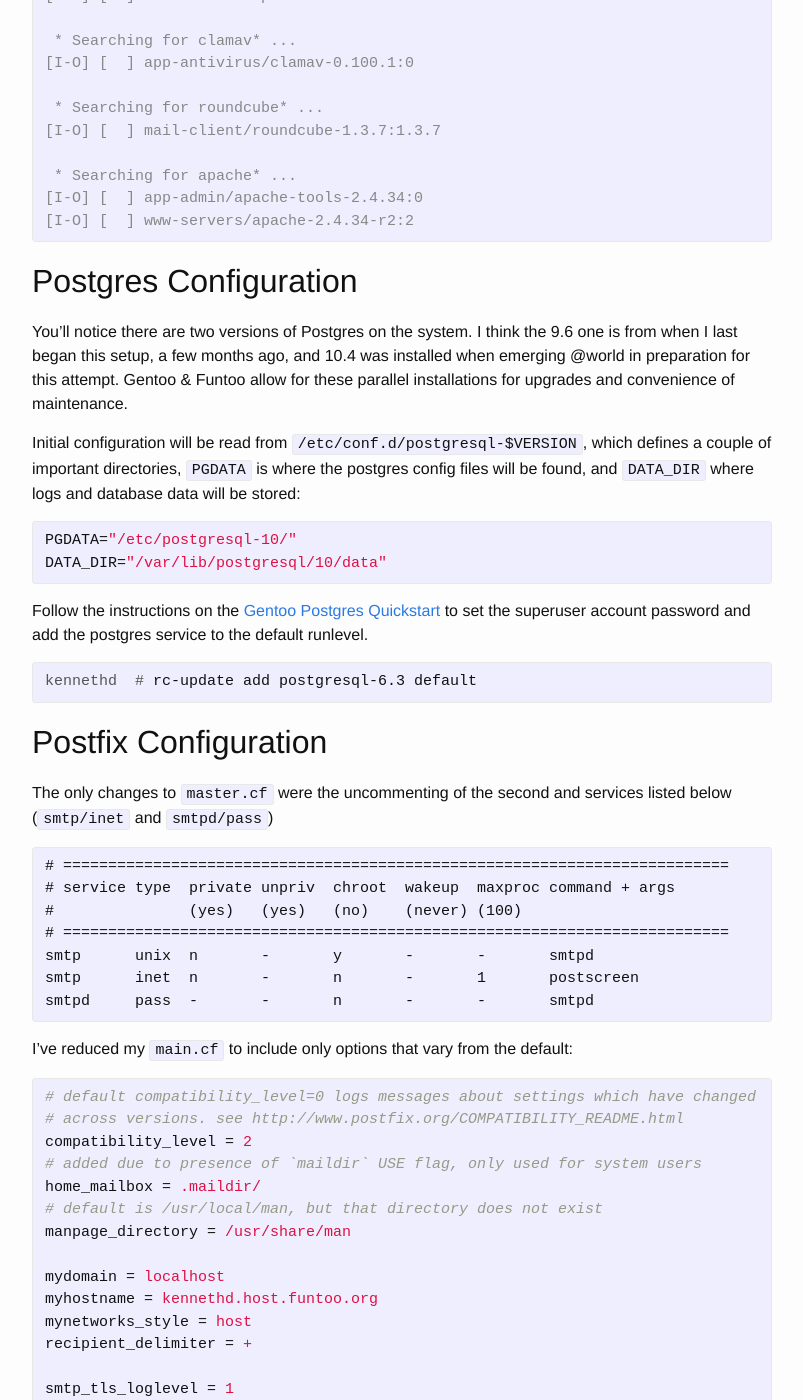
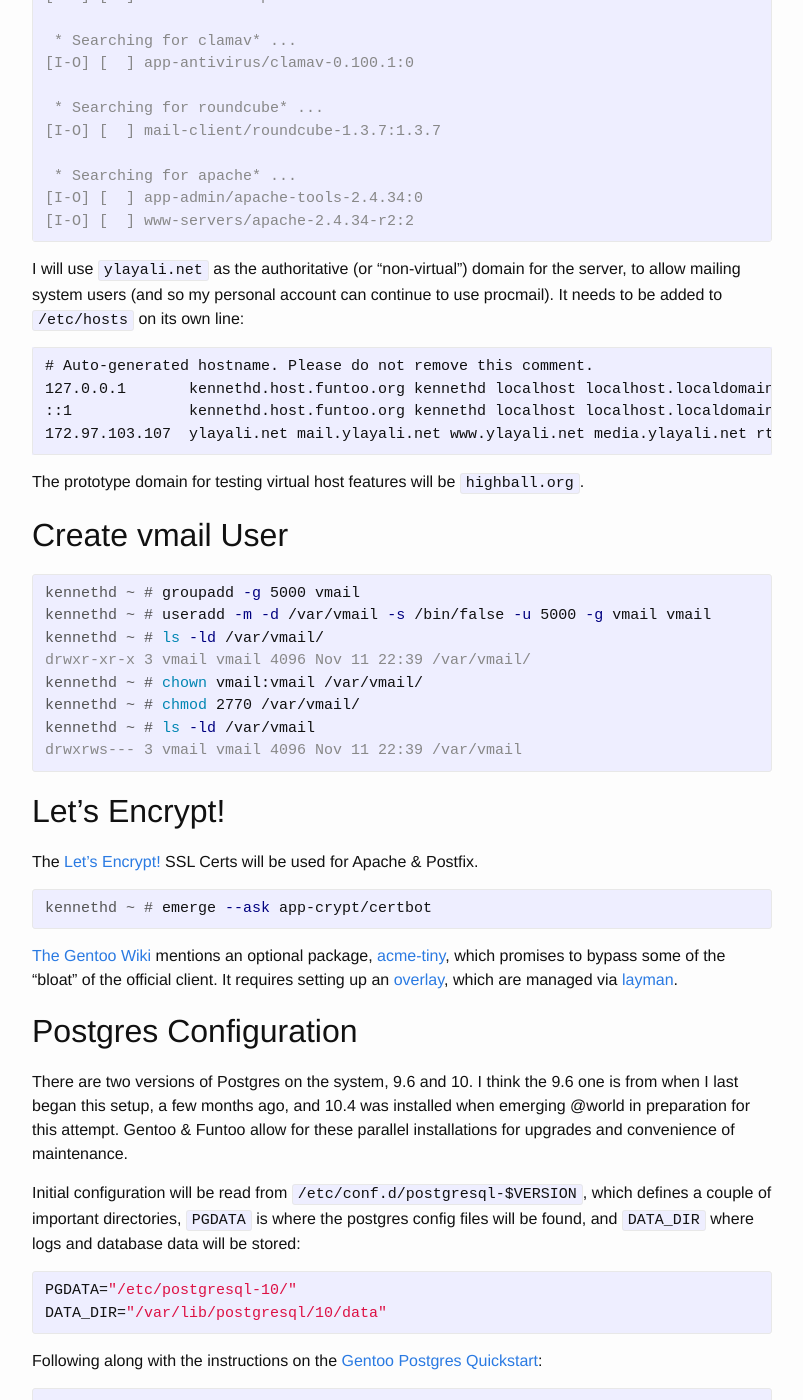
Before and after one commit to kennethd/kennethd.github.io, a Jekyll site: the page built from _posts/2018-09-01-postfix-virtualhost-setup.markdown, in a window 1280 px wide and 1400 px high, scrolled down 933 px. Shown: the whole window, without its empty margins (238-1041 px from the left). Built offline with Jekyll 4.4.1, drawn with Linux system fonts in a browser that asks for light colours; some of the changed text lies outside the part shown.

Commit message:
progress

````diff
--- a/_posts/2018-09-01-postfix-virtualhost-setup.markdown
+++ b/_posts/2018-09-01-postfix-virtualhost-setup.markdown
@@ -15,6 +15,7 @@
 many resources on the internet, but particularly [SwifT's HOWTO for
 Gentoo](https://wiki.gentoo.org/wiki/User:SwifT/Wikified_but_not_merged_documents/Virtual_mail_HOWTO)
 
+
 ## Getting Started
 
 My USE flags from `/etc/portage/make.conf`:
@@ -23,7 +24,7 @@
 USE="-X -alsa -gnome -gtk -kde -mbox -qt4 -vda apache2 authdaemond bzip2 clamdtop crypt geoip imap ipv6 maildir mysql postgres sasl smtp spamassassin spell ssl urandom vhosts"
 {% endhighlight %}
 
-Installed versions of software:
+Installed versions of some relevant software:
 
 {% highlight shell-session %}
 kennethd ~ # equery list courier* postgres* postfix* spamassassin* clamav* roundcube* apache*
@@ -54,9 +55,55 @@
 [I-O] [  ] www-servers/apache-2.4.34-r2:2
 {% endhighlight %}
 
+
+I will use `ylayali.net` as the authoritative (or "non-virtual") domain for
+the server, to allow mailing system users (and so my personal account can
+continue to use procmail).  It needs to be added to `/etc/hosts` on its own line:
+
+```
+# Auto-generated hostname. Please do not remove this comment.
+127.0.0.1       kennethd.host.funtoo.org kennethd localhost localhost.localdomain
+::1             kennethd.host.funtoo.org kennethd localhost localhost.localdomain
+172.97.103.107  ylayali.net mail.ylayali.net www.ylayali.net media.ylayali.net rt.ylayali.net
+```
+
+The prototype domain for testing virtual host features will be `highball.org`.
+
+
+## Create vmail User
+
+{% highlight shell-session %}
+kennethd ~ # groupadd -g 5000 vmail
+kennethd ~ # useradd -m -d /var/vmail -s /bin/false -u 5000 -g vmail vmail
+kennethd ~ # ls -ld /var/vmail/
+drwxr-xr-x 3 vmail vmail 4096 Nov 11 22:39 /var/vmail/
+kennethd ~ # chown vmail:vmail /var/vmail/
+kennethd ~ # chmod 2770 /var/vmail/
+kennethd ~ # ls -ld /var/vmail
+drwxrws--- 3 vmail vmail 4096 Nov 11 22:39 /var/vmail
+{% endhighlight %}
+
+
+## Let's Encrypt!
+
+The [Let's Encrypt!](https://letsencrypt.org/getting-started/)
+SSL Certs will be used for Apache & Postfix.
+
+{% highlight shell-session %}
+kennethd ~ # emerge --ask app-crypt/certbot
+{% endhighlight %}
+
+
+[The Gentoo Wiki](https://wiki.gentoo.org/wiki/Let%27s_Encrypt) mentions an
+optional package, [acme-tiny](https://github.com/diafygi/acme-tiny/), which
+promises to bypass some of the "bloat" of the official client.  It requires
+setting up an [overlay](https://www.funtoo.org/Local_Overlay), which are
+managed via [layman](https://wiki.gentoo.org/wiki/Layman).
+
+
 ## Postgres Configuration
 
-You'll notice there are two versions of Postgres on the system.  I think the
+There are two versions of Postgres on the system, 9.6 and 10.  I think the
 9.6 one is from when I last began this setup, a few months ago, and 10.4 was
 installed when emerging @world in preparation for this attempt.  Gentoo &
 Funtoo allow for these parallel installations for upgrades and convenience of
@@ -72,14 +119,66 @@
 DATA_DIR="/var/lib/postgresql/10/data"
 {% endhighlight %}
 
-Follow the instructions on the [Gentoo Postgres Quickstart](https://wiki.gentoo.org/wiki/PostgreSQL/QuickStart)
-to set the superuser account password and add the postgres service to the default runlevel.
+Following along with the instructions on the [Gentoo Postgres Quickstart](https://wiki.gentoo.org/wiki/PostgreSQL/QuickStart):
 
 {% highlight shell-session %}
-kennethd  # rc-update add postgresql-6.3 default
+kennethd ~ # emerge --config dev-db/postgresql:10
 {% endhighlight %}
 
+**/etc/postgresql-10/pg_hba.conf**
+```
+# TYPE  DATABASE        USER            ADDRESS                 METHOD
+
+# "local" is for Unix domain socket connections only
+local   all             all                                     password
+# IPv4 local connections:
+host    all             all             127.0.0.1/32            password
+# IPv6 local connections:
+host    all             all             ::1/128                 password
+# Allow replication connections from localhost, by a user with the replication privilege.
+local   replication     all                                     trust
+host    replication     all             127.0.0.1/32            trust
+host    replication     all             ::1/128                 trust
+```
+
+{% highlight shell-session %}
+kennethd ~ # /etc/init.d/postgresql-10 reload
+kennethd ~ # rc-update add postgresql-10 default
+{% endhighlight %}
+
+Try it out: `psql -U postgres postgres`
+{% highlight sql %}
+Password for user postgres:
+psql (10.4)
+Type "help" for help.
+
+postgres=# CREATE ROLE kenneth WITH LOGIN;
+CREATE ROLE
+postgres=# \password kenneth
+Enter new password:
+Enter it again:
+postgres=# CREATE DATABASE testdb WITH OWNER kenneth;
+CREATE DATABASE
+postgres=# \l
+                                List of databases
+   Name    |  Owner   | Encoding | Collate |    Ctype    |   Access privileges
+-----------+----------+----------+---------+-------------+-----------------------
+ postgres  | postgres | UTF8     | C       | en_US.UTF-8 |
+ template0 | postgres | UTF8     | C       | en_US.UTF-8 | =c/postgres          +
+           |          |          |         |             | postgres=CTc/postgres
+ template1 | postgres | UTF8     | C       | en_US.UTF-8 | =c/postgres          +
+           |          |          |         |             | postgres=CTc/postgres
+ testdb    | kenneth  | UTF8     | C       | en_US.UTF-8 |
+(4 rows)
+{% endhighlight %}
+
+
 ## Postfix Configuration
+
+I have the following package-specific USE flags:
+{% highlight shell-session %}
+kennethd ~ # echo "mail-mta/postfix cdb hardened postgres sasl ssl" >>  /etc/portage/package.use/mail-mta
+{% endhighlight %}
 
 The only changes to `master.cf` were the uncommenting of the second and
 services listed below (`smtp/inet` and `smtpd/pass`)
@@ -105,8 +204,8 @@
 # default is /usr/local/man, but that directory does not exist
 manpage_directory = /usr/share/man
 
-mydomain = localhost
-myhostname = kennethd.host.funtoo.org
+mydomain = ylayali.net
+myhostname = mail.ylayali.net
 mynetworks_style = host
 recipient_delimiter = +
 
@@ -150,6 +249,12 @@
 query           = SELECT maildir FROM mailbox WHERE local_part='%u' AND domain='%d' AND active='1';
 {% endhighlight %}
 
+Create the `postfix` user:
+{% highlight shell-session %}
+kennethd ~ # createuser -U postgres -D -P -R -S postfix
+{% endhighlight %}
+
+
 # Alias root@
 
 Edit `/etc/mail/aliases` to ensure root@ forwards to your email address.
@@ -160,13 +265,84 @@
 {% endhighlight %}
 
 
-# Requiring SSL
+# SPF and DKIM
 
-# Creating Certs
+[SPF (Sender Policy Framework)](https://en.wikipedia.org/wiki/Sender_Policy_Framework)
+is a protocol intended to prevent email spoofing by publising (via DNS) a list of IPs
+authorized to originate email for a domain.
 
-# DKIM
 
 # SMTP-time SpamAssassin & ClamAV Configuration
 
 
-## Courier Configuration
+## Courier-imap Configuration
+
+Edit both `/etc/courier-imap/{imapd.cnf,pop3d.cnf}` to look similar to:
+
+{% highlight ini %}
+[ req_dn ]
+C=US
+ST=NY
+L=New York
+O=Courier Mail Server
+OU=Automatically-generated IMAP SSL key
+CN=localhost
+emailAddress=postmaster@ylayali.net
+{% endhighlight %}
+
+And run:
+
+{% highlight shell-session %}
+kennethd ~ # cd /etc/courier-imap/
+kennethd /etc/courier-imap # mkpop3dcert
+kennethd /etc/courier-imap # mkimapdcert
+kennethd /etc/courier-imap # /etc/init.d/courier-imapd start
+kennethd /etc/courier-imap # /etc/init.d/courier-imapd-ssl start
+kennethd /etc/courier-imap # /etc/init.d/courier-pop3d start
+kennethd /etc/courier-imap # /etc/init.d/courier-pop3d-ssl start
+{% endhighlight %}
+
+# Cyrus-sasl Configuration
+
+Cyrus-sasl accepts login info for Courier-imap, which Courier then uses to
+authenticate against postgres
+
+**/etc/sasl2/smtpd.conf**
+```
+mech_list: PLAIN LOGIN
+pwcheck_method: saslauthd
+```
+
+**/etc/conf.d/saslauthd**
+```
+SASLAUTHD_OPTS="${SASLAUTH_MECH} -a rimap -r" SASLAUTHD_OPTS="${SASLAUTHD_OPTS} -O localhost"
+```
+
+And run:
+{% highlight shell-session %}
+kennethd /etc/courier-imap # /etc/init.d/saslauthd start
+{% endhighlight %}
+
+# Add Courier-imap services to default runlevel
+
+{% highlight shell-session %}
+kennethd /etc/courier-imap # rc-update add courier-authlib default
+kennethd /etc/courier-imap # rc-update add courier-imapd default
+kennethd /etc/courier-imap # rc-update add courier-pop3d default
+kennethd /etc/courier-imap # rc-update add courier-imapd-ssl default
+kennethd /etc/courier-imap # rc-update add courier-pop3d-ssl default
+kennethd /etc/courier-imap # rc-update add saslauthd default
+{% endhighlight %}
+
+
+## Apache Configuration
+
+Verify the value of `APACHE2_OPTS` in `/etc/conf.d/apache2`
+{% highlight ini %}
+APACHE2_OPTS="-D DEFAULT_VHOST -D INFO -D SSL -D SSL_DEFAULT_VHOST -D LANGUAGE -D SECURITY -D PHP"
+{% endhighlight %}
+
+```
+kennethd ~ # /etc/init.d/apache2 start
+kennethd ~ # rc-update add apache2 default
+```
````
Also changed, not shown: _posts/2018-09-03-funtoo-server-management-notes.markdown (added, +108 -0 lines).
